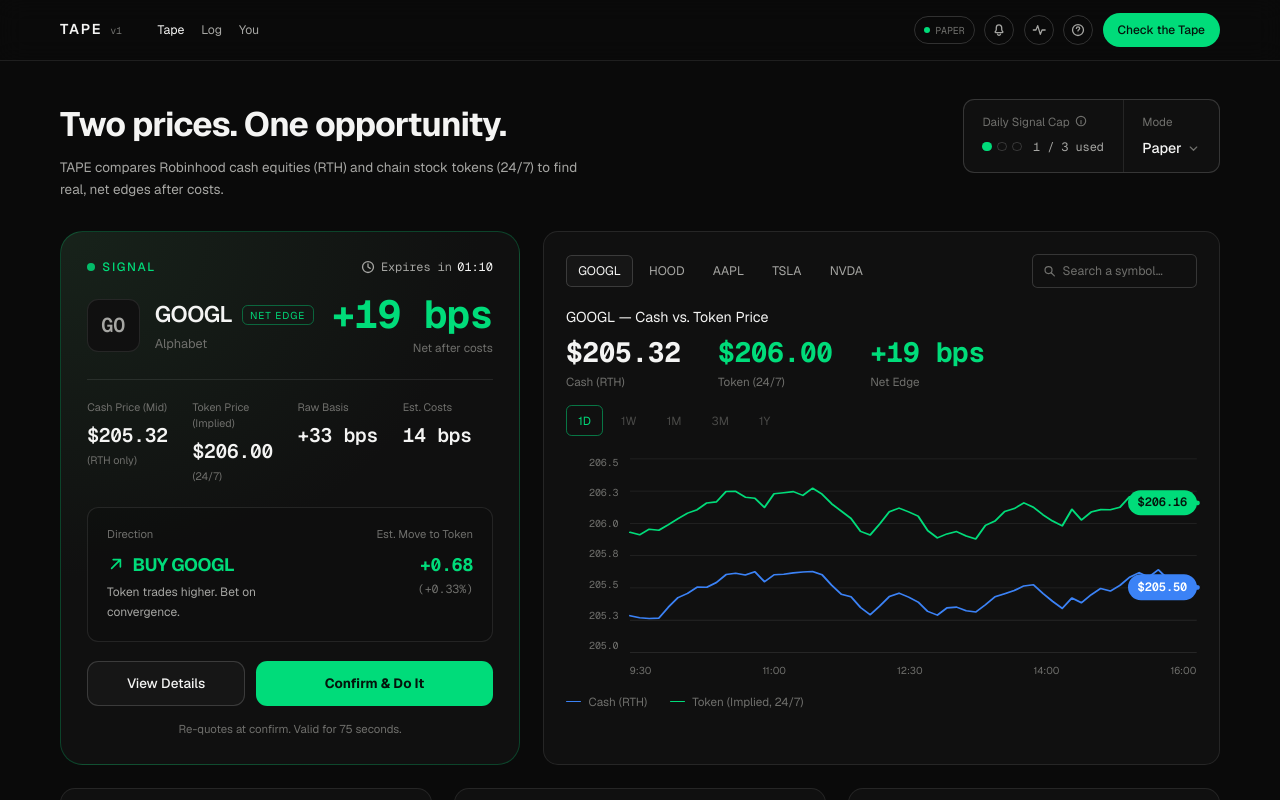
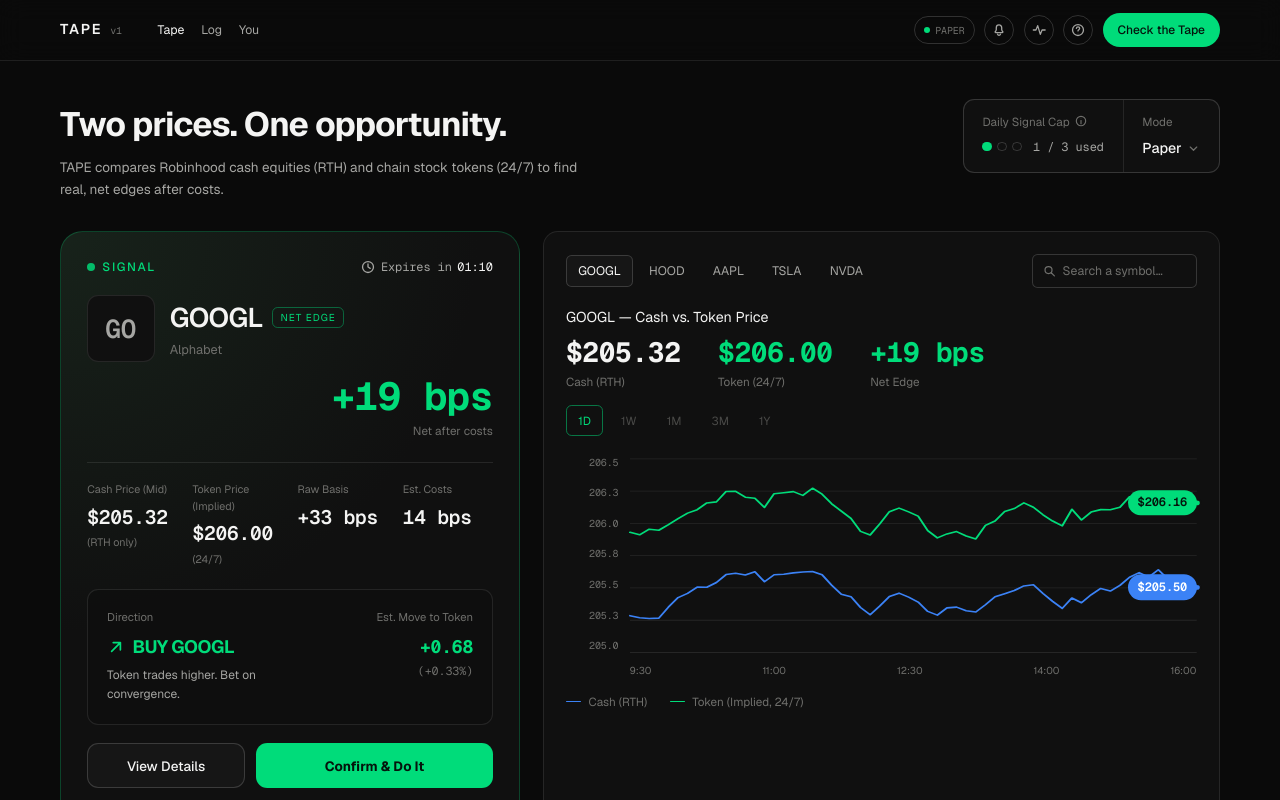
Before and after one commit to harwarl/parity, a Next.js app in the folder frontend/: page /dashboard in a window 1280 px wide. Shown: the top 800 px of the page. Built offline with nearby package versions, Linux system fonts and the light colour scheme.

Commit message:
refactor: adjust BrandMark and symbol text sizes for improved visibility in SignalCard

```diff
--- a/frontend/components/dashboard/SignalCard.tsx
+++ b/frontend/components/dashboard/SignalCard.tsx
@@ -90,10 +90,10 @@
       </div>
 
       <div className="mt-5 flex flex-wrap items-center gap-4">
-        <BrandMark symbol={row.symbol} className="size-14 rounded-xl text-text-dim" />
+        <BrandMark symbol={row.symbol} className="size-16 rounded-xl text-text-dim sm:size-18" />
         <div className="min-w-0">
           <div className="flex flex-wrap items-center gap-2.5">
-            <span className="text-[1.4rem] font-semibold tracking-tight text-text sm:text-[1.5rem]">
+            <span className="text-[1.6rem] font-semibold tracking-tight text-text sm:text-[1.8rem]">
               {row.symbol}
             </span>
             {!dead ? (
```
